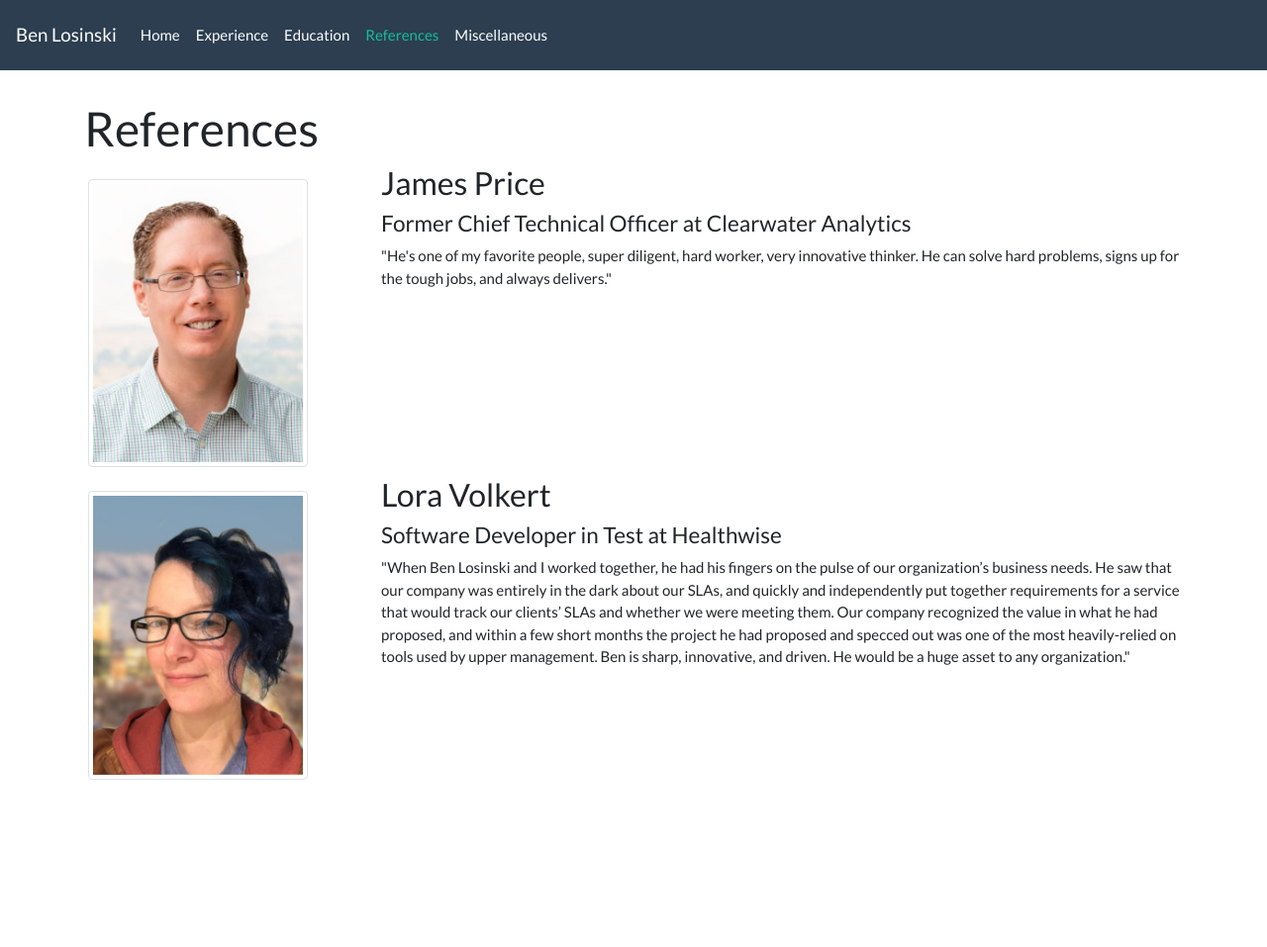
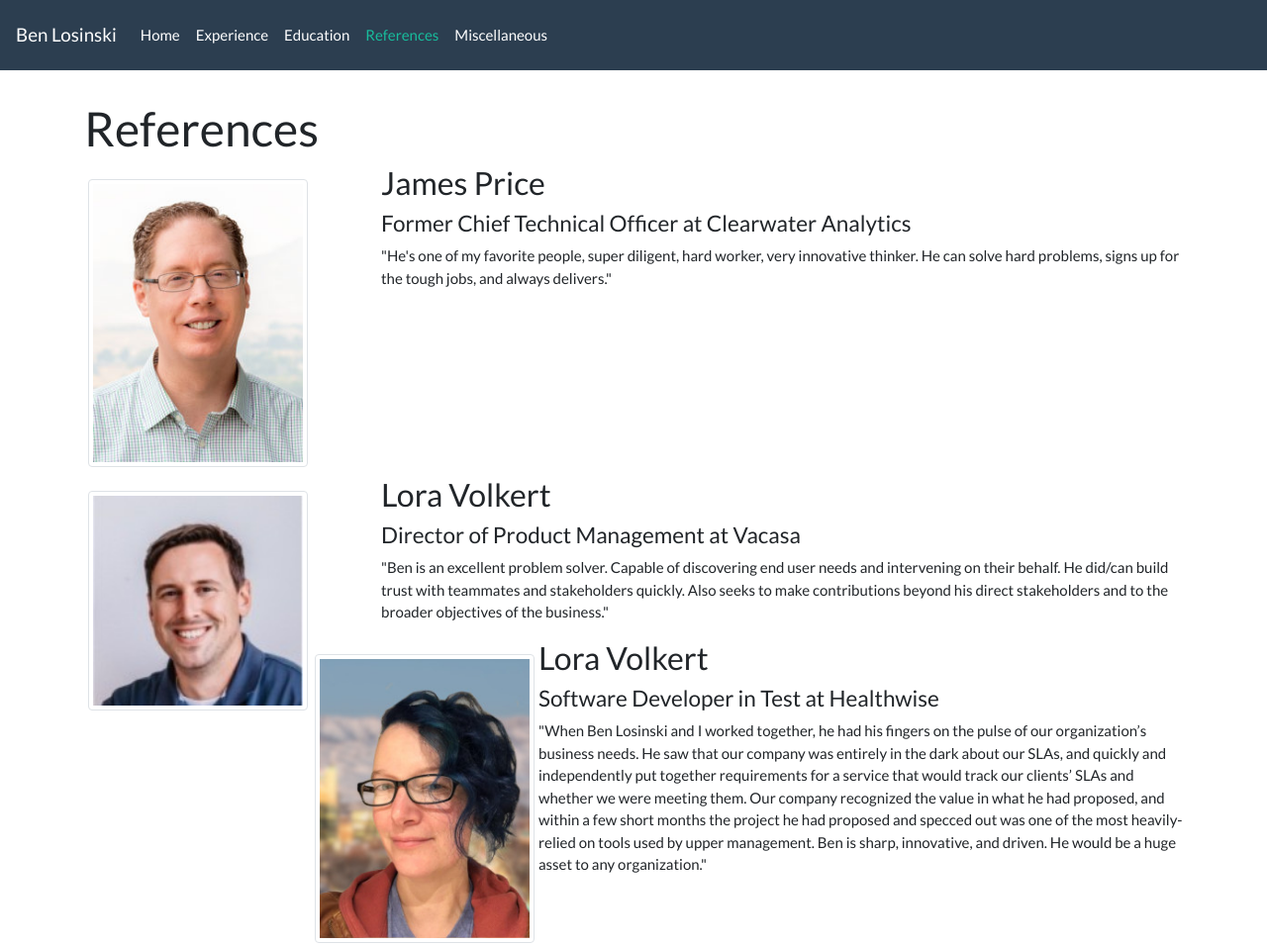
Before and after one commit to benlosinski/benlosinski.github.io, a Jekyll site: the page built from References.html, in a window 1280 px wide. Shown: the whole page at 99% size. Built offline with Jekyll 4.4.1, drawn with Linux system fonts in a browser that asks for light colours; before the commit the page ends 900 px from its top, so only the background shows below that.

Commit message:
Update References.html

```diff
--- a/References.html
+++ b/References.html
@@ -19,6 +19,15 @@ order: 4
    </div>
  </div>
 <div style="min-height: 300px">
+  <img class="img-thumbnail image-left" style="width:20%"  src="{{ '/assets/brad.jpeg' | prepend: site.baseurl }}"/>
+  <div class="comment-right">
+    <h3>Lora Volkert</h3>
+    <h4>Director of Product Management at Vacasa</h4>
+    <p>
+      "Ben is an excellent problem solver. Capable of discovering end user needs and intervening on their behalf. He did/can build trust with teammates and stakeholders quickly. Also seeks to make contributions beyond his direct stakeholders and to the broader objectives of the business."
+    </p>
+    </div>
+<div style="min-height: 300px">
   <img class="img-thumbnail image-left" style="width:20%"  src="{{ '/assets/Lora.jpg' | prepend: site.baseurl }}"/>
   <div class="comment-right">
     <h3>Lora Volkert</h3>
```
